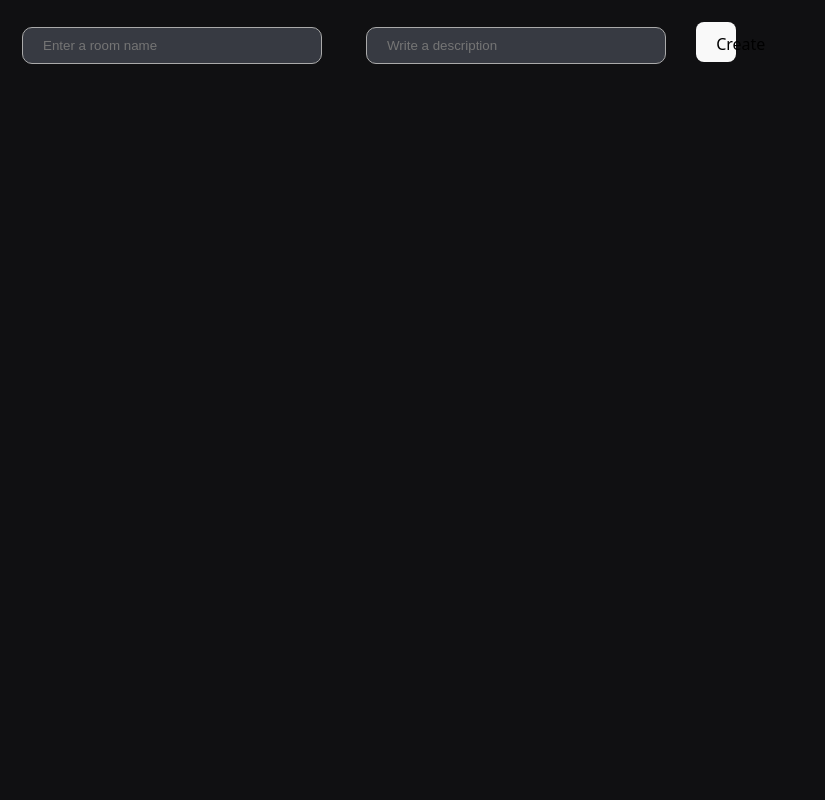
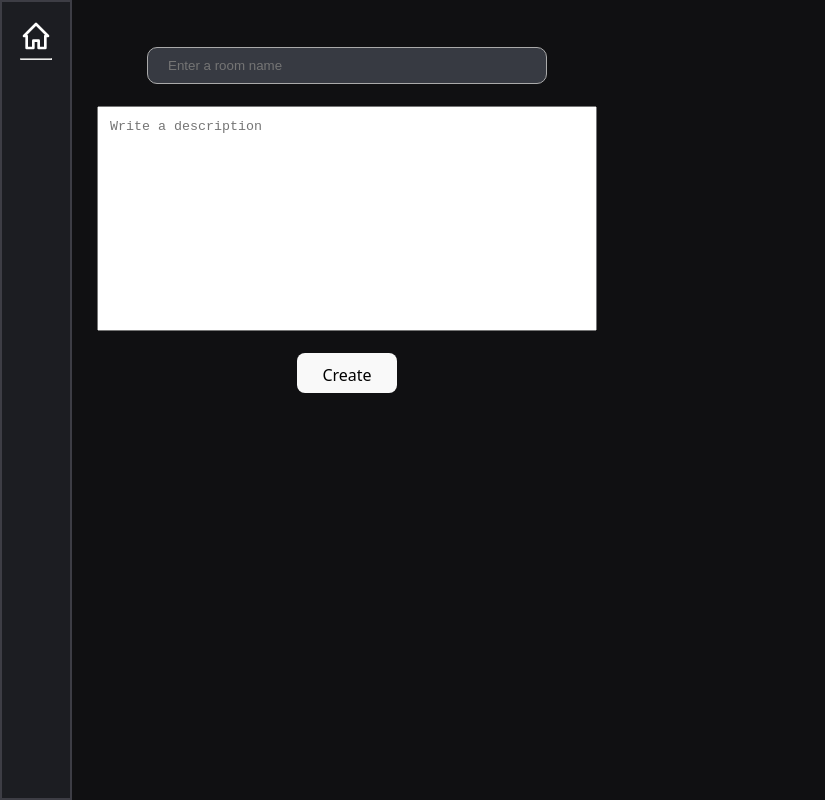
Before and after one commit to RITStudentDev/Asynk_Messenger, a React (Vite) app in the folder front/: page /createroom in a window 1280 px wide. Shown: the whole page, without its empty margins (0-825 px from the left). Built offline with nearby package versions, Linux system fonts and the light colour scheme.

Commit message:
Started front end development for room creation page

```diff
--- a/front/src/components/HubSideBar.jsx
+++ b/front/src/components/HubSideBar.jsx
@@ -1,10 +1,13 @@
+import { Link } from 'react-router-dom'
 import '../styles/HubSideBar.css'
 function HubSideBar (){
     return (
         <div className="sidebar">
             <ul>
                 <span>
-                    <svg width="32" height="32" viewBox="0 0 24 24" fill="none" xmlns="http://www.w3.org/2000/svg"> <path d="M13.9897 20.9982H19.0001V12H21.0001L12.0001 3L3.04309 12H5.00006V20.9982H10.0001V15.5H13.9897V20.9982Z" stroke="white" strokeWidth="2" strokeLinecap="round" strokeLinejoin="round"/> </svg>
+                    <Link to={'/hub'}>
+                        <svg width="32" height="32" viewBox="0 0 24 24" fill="none" xmlns="http://www.w3.org/2000/svg"> <path d="M13.9897 20.9982H19.0001V12H21.0001L12.0001 3L3.04309 12H5.00006V20.9982H10.0001V15.5H13.9897V20.9982Z" stroke="white" strokeWidth="2" strokeLinecap="round" strokeLinejoin="round"/> </svg>
+                    </Link>
                 </span>
                 <hr/>
             </ul>
--- a/front/src/pages/HubPage.jsx
+++ b/front/src/pages/HubPage.jsx
@@ -2,12 +2,14 @@ import "../styles/HubPage.css"
 import { useState, useEffect } from "react"
 import HubSideBar from "../components/HubSideBar"
 import RoomProfile from "../components/RoomProfile"
+import { useNavigate } from "react-router-dom"
 
 import { get_memberships } from "../mod/user"
 
 function HubPage (){
 
     const [rooms, setRooms ] = useState([])
+    const navigate = useNavigate()
 
     // change this to api fetch for looged user rooms
     useEffect(() => {
@@ -18,13 +20,16 @@ function HubPage (){
         fetchRooms()
     }, [])
 
+    const handleCRRoute  = () => {
+        navigate('createroom')
+    }
 
     return(
         <div className="page">
             <HubSideBar/>
             <div className="main-view">
                 <div className="head-bar">
-                    <button>+</button>
+                    <button onClick={handleCRRoute}>+</button>
                     <button>F</button>
                     <input
                         placeholder="Search"
--- a/front/src/pages/RoomCreationPage.jsx
+++ b/front/src/pages/RoomCreationPage.jsx
@@ -1,5 +1,7 @@
 import { useState, useEffect } from "react"
 import { useNavigate } from "react-router-dom"
+import HubSideBar from '../components/HubSideBar.jsx'
+import '../styles/RoomCreationPage.css'
 
 function RoomCreationPage (){
     const [roomName, setRoomName] = useState('')
@@ -20,21 +22,24 @@ function RoomCreationPage (){
     }
 
     return(
-        <>
+        <div className="rcp">
+            <HubSideBar/>
+            <div className="creation-container">
                 <input
                     className="room-name-input"
                     placeholder="Enter a room name"
                     value={roomName}
                     onChange={(e) => setRoomName(e.target.value)}
                 ></input>
-            <input
+                <textarea
                     className="room-bio-input"
                     placeholder="Write a description"
                     value={bio}
                     onChange={(e) => setBio(e.target.value)}
-            ></input>
-            <button onClick={createRoom}>Create</button>
-        </>
+                ></textarea>
+                <button className="create-button"onClick={createRoom}>Create</button>
+            </div>
+        </div>
     )
 }
 export default RoomCreationPage
--- /dev/null
+++ b/front/src/styles/RoomCreationPage.css
@@ -0,0 +1,25 @@
+.rcp {
+    display: flex;
+}
+
+.creation-container {
+    display: flex;
+    flex-direction: column;
+    align-items: center;
+    margin: 25px;
+}
+
+.room-name-input {
+    width: 50rem;
+}
+
+.room-bio-input {
+    width: 500px;
+    height: 225px;
+    padding: 12px;
+    resize: none;
+}
+
+.create-button {
+    width: 100px;
+}
```
Lines whose indentation alone changed are shown as unchanged.
